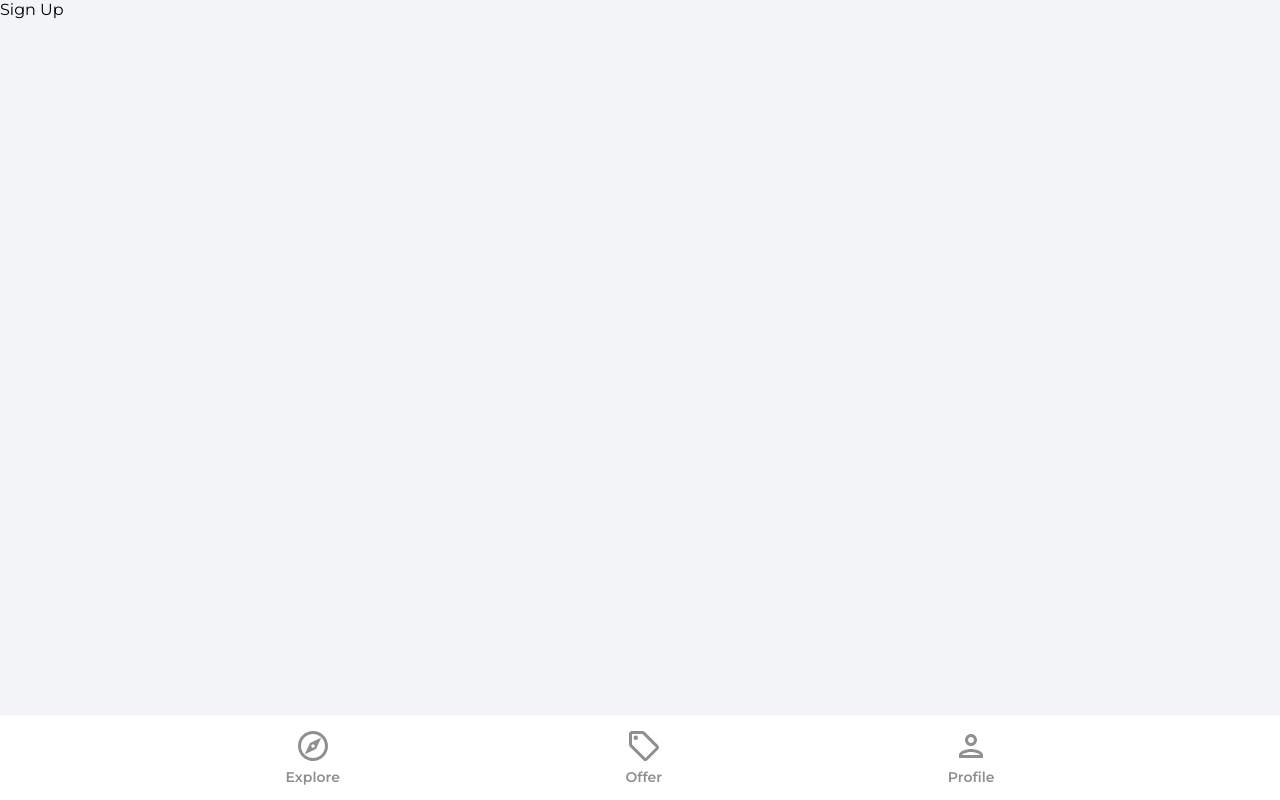
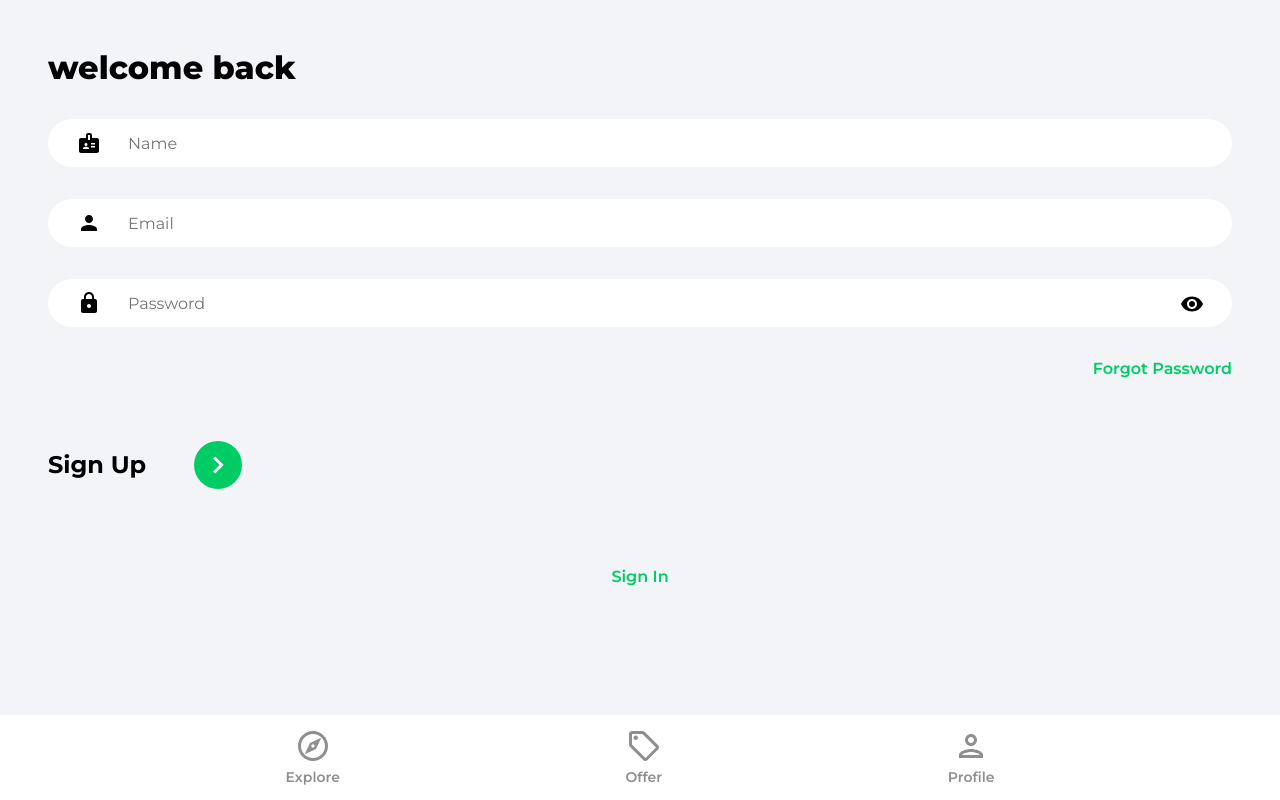
Before and after one commit to Sanki0/House-Martketplace, a React (Create React App) app: page /sign-up in a window 1280 px wide. Built offline with nearby package versions, Linux system fonts and the light colour scheme.

Commit message:
sign in, sign up pages

```diff
--- a/src/pages/SignIn.jsx
+++ b/src/pages/SignIn.jsx
@@ -1,8 +1,76 @@
-import React from 'react'
+import { useState } from 'react'
+import { Link, useNavigate } from 'react-router-dom'
+import { ReactComponent as ArrowRightIcon } from '../assets/svg/keyboardArrowRightIcon.svg'
+import visibilityIcon from '../assets/svg/visibilityIcon.svg'
+
 
 function SignIn() {
+  const [showPassword, setShowPassword] = useState(false)
+  const [formData, setFormData] = useState({
+    email: '',
+    password: ''
+  })
+  const { email, password } = formData
+
+  const navigate = useNavigate()
+
+  const onChange = (e) => {
+    setFormData((prevState) => ({
+      ...prevState,
+      [e.target.id]: e.target.value
+    }))
+  }
+
   return (
-    <div>Sign In</div>
+    <>
+      <div className="pageContainer">
+        <header>
+          <p className="pageHeader">
+            welcome back
+          </p>
+        </header>
+        <form>
+          <input
+            type="email"
+            className='emailInput'
+            placeholder='Email'
+            id='email'
+            value={email}
+            onChange={onChange}
+          />
+          <div className="passwordInputDiv">
+            <input
+              type={showPassword ? 'text' : 'password'}
+              className='passwordInput'
+              placeholder='Password'
+              id='password'
+              value={password}
+              onChange={onChange}
+            />
+            <img
+              src={visibilityIcon}
+              alt="show password"
+              className='showPassword'
+              onClick={() => setShowPassword((prevState) => !prevState)}
+            />
+          </div>
+          <Link to='/forgot-password' className='forgotPasswordLink'>Forgot Password</Link>
+          <div className='signInBar'>
+            <p className="signInText">
+              Sign In
+            </p>
+            <button className="signInButton">
+              <ArrowRightIcon fill='#ffffff' width='34px' height='34px' />
+            </button>
+          </div>
+        </form>
+
+        <Link to='/sign-up' className='registerLink'>Sign Up</Link>
+
+
+
+      </div>
+    </>
   )
 }
 
--- a/src/pages/SignUp.jsx
+++ b/src/pages/SignUp.jsx
@@ -1,8 +1,84 @@
-import React from 'react'
+import { useState } from 'react'
+import { Link, useNavigate } from 'react-router-dom'
+import { ReactComponent as ArrowRightIcon } from '../assets/svg/keyboardArrowRightIcon.svg'
+import visibilityIcon from '../assets/svg/visibilityIcon.svg'
 
 function SignUp() {
+  const [showPassword, setShowPassword] = useState(false)
+  const [formData, setFormData] = useState({
+    name: '',
+    email: '',
+    password: ''
+  })
+  const { name, email, password } = formData
+
+  const navigate = useNavigate()
+
+  const onChange = (e) => {
+    setFormData((prevState) => ({
+      ...prevState,
+      [e.target.id]: e.target.value
+    }))
+  }
+
   return (
-    <div>Sign Up</div>
+    <>
+      <div className="pageContainer">
+        <header>
+          <p className="pageHeader">
+            welcome back
+          </p>
+        </header>
+        <form>
+        <input
+            type="text"
+            className='nameInput'
+            placeholder='Name'
+            id='name'
+            value={name}
+            onChange={onChange}
+          />
+          <input
+            type="email"
+            className='emailInput'
+            placeholder='Email'
+            id='email'
+            value={email}
+            onChange={onChange}
+          />
+          <div className="passwordInputDiv">
+            <input
+              type={showPassword ? 'text' : 'password'}
+              className='passwordInput'
+              placeholder='Password'
+              id='password'
+              value={password}
+              onChange={onChange}
+            />
+            <img
+              src={visibilityIcon}
+              alt="show password"
+              className='showPassword'
+              onClick={() => setShowPassword((prevState) => !prevState)}
+            />
+          </div>
+          <Link to='/forgot-password' className='forgotPasswordLink'>Forgot Password</Link>
+          <div className='signUpBar'>
+            <p className="signUpText">
+              Sign Up
+            </p>
+            <button className="signUpButton">
+              <ArrowRightIcon fill='#ffffff' width='34px' height='34px' />
+            </button>
+          </div>
+        </form>
+
+        <Link to='/sign-in' className='registerLink'>Sign In</Link>
+
+
+
+      </div>
+    </>
   )
 }
 
```
